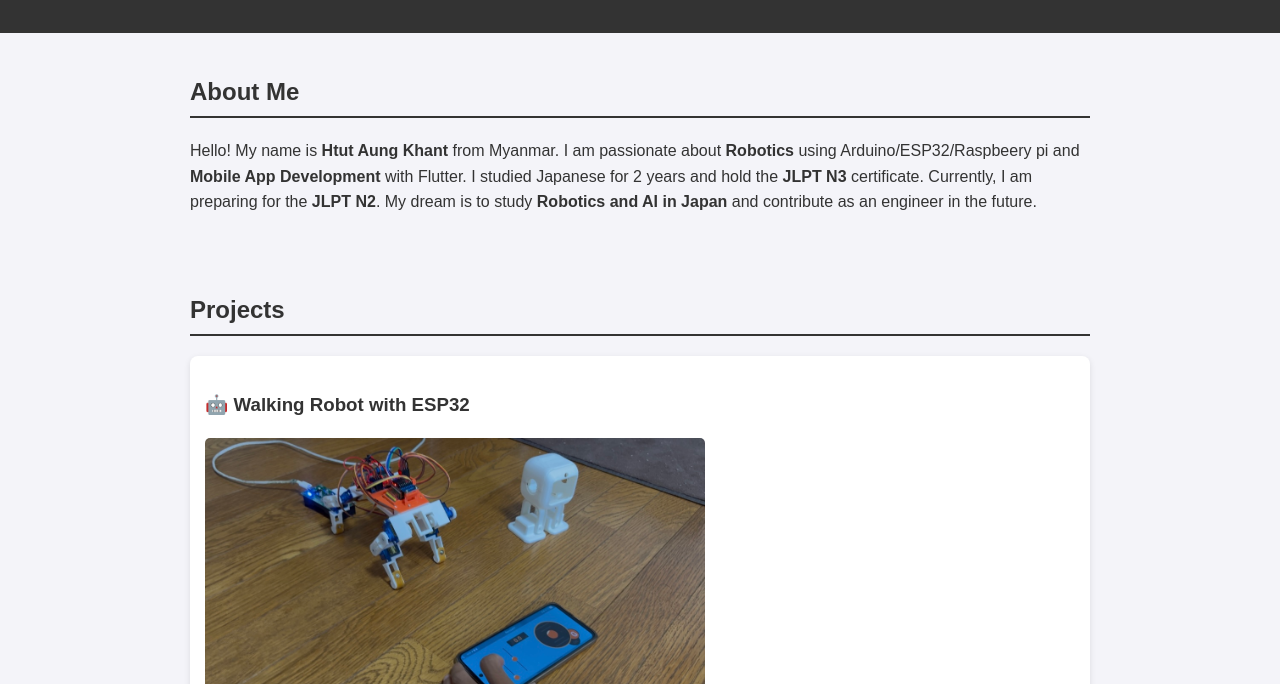
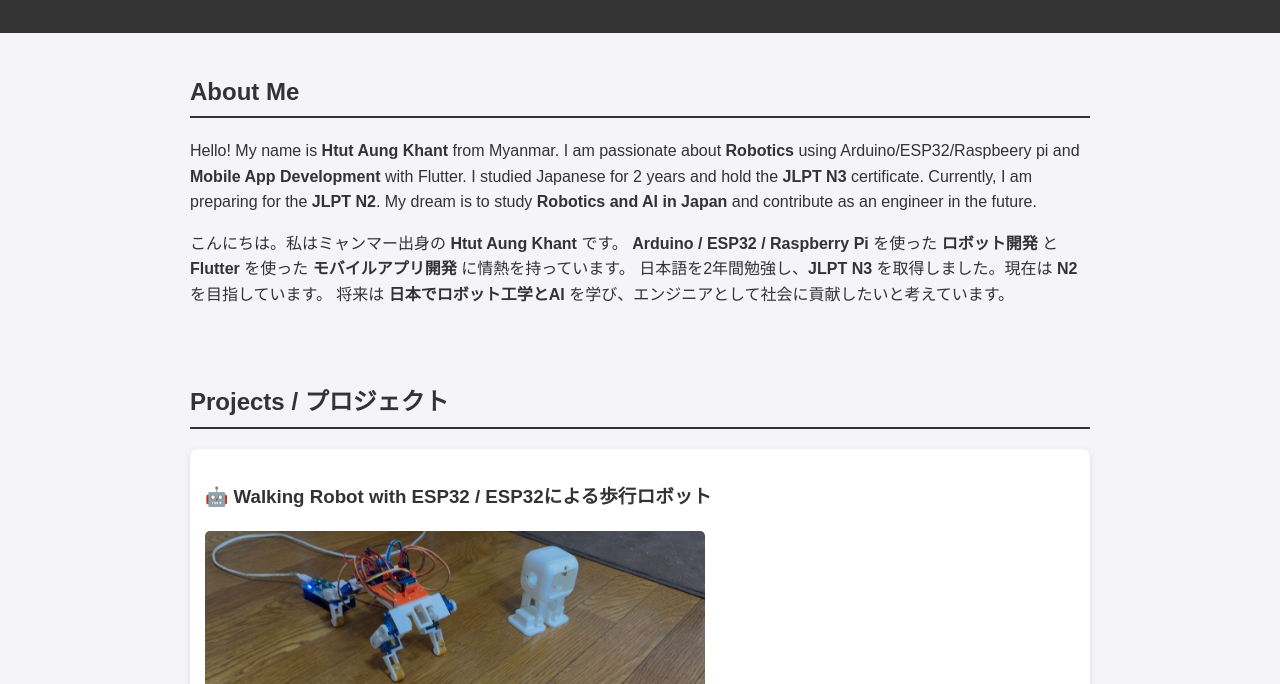
Before and after one commit to htutaungkhant2023/portfolio, a plain HTML site: page index.html in a window 1280 px wide. Shown: the part 116-800 px from the top of the page. Drawn offline with Linux system fonts and the light colour scheme.

Commit message:
Update index.html

```diff
--- a/index.html
+++ b/index.html
@@ -24,13 +24,21 @@
     I studied Japanese for 2 years and hold the <b>JLPT N3</b> certificate. Currently, I am preparing for the <b>JLPT N2</b>.
     My dream is to study <b>Robotics and AI in Japan</b> and contribute as an engineer in the future.
   </p>
+
+  <p>
+    こんにちは。私はミャンマー出身の <b>Htut Aung Khant</b> です。
+    <b>Arduino / ESP32 / Raspberry Pi</b> を使った <b>ロボット開発</b> と
+    <b>Flutter</b> を使った <b>モバイルアプリ開発</b> に情熱を持っています。
+    日本語を2年間勉強し、<b>JLPT N3</b> を取得しました。現在は <b>N2</b> を目指しています。
+    将来は <b>日本でロボット工学とAI</b> を学び、エンジニアとして社会に貢献したいと考えています。
+  </p>
 </section>
 
   <section id="projects">
-    <h2>Projects</h2>
+    <h2>Projects / プロジェクト</h2>
 
     <div class="project">
-      <h3>🤖 Walking Robot with ESP32</h3>
+      <h3>🤖 Walking Robot with ESP32 / ESP32による歩行ロボット</h3>
       <img src="images/walking_robot.jpg" alt="Walking Robot">
       <p>A 4-legged walking robot using <b>ESP32-C3</b>, <b>PCA9685</b>, and <b>8 servo motors</b>.
          Controlled via RemoteXY app over BLE.</p>
```
